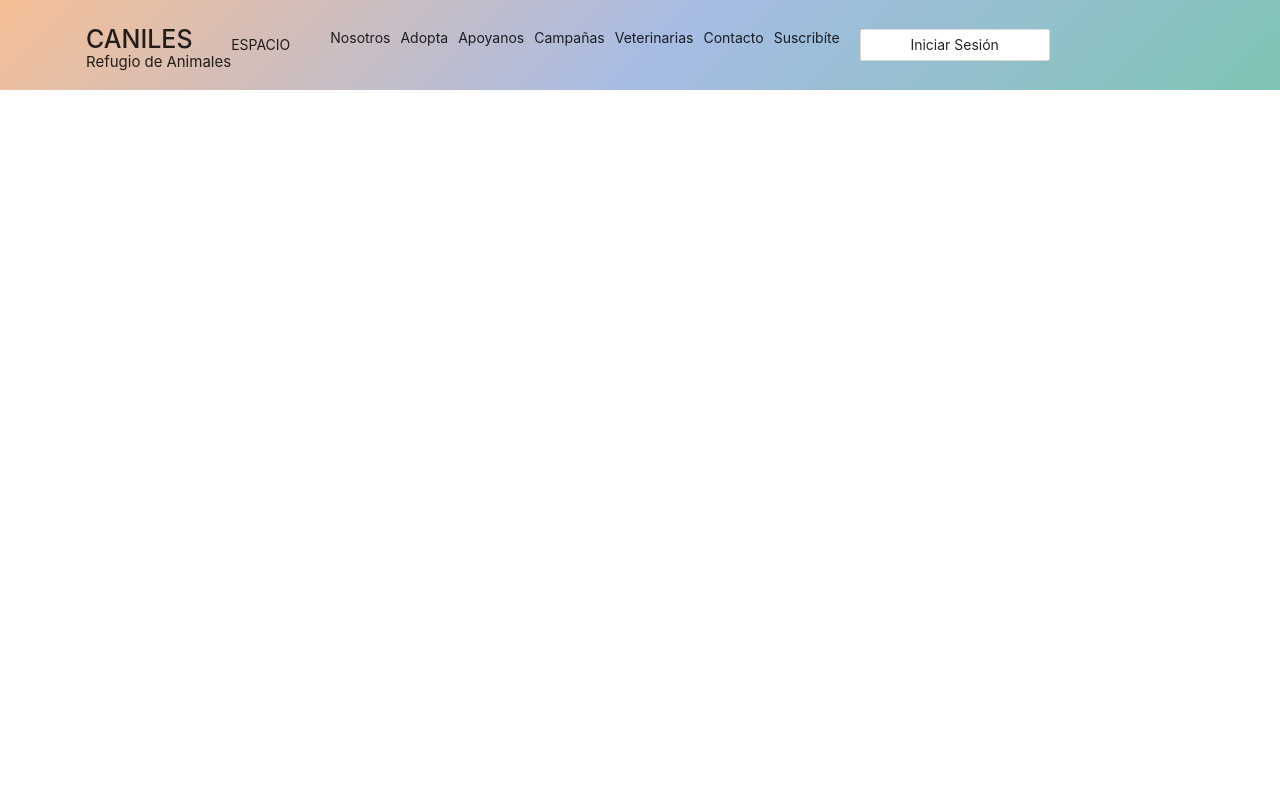
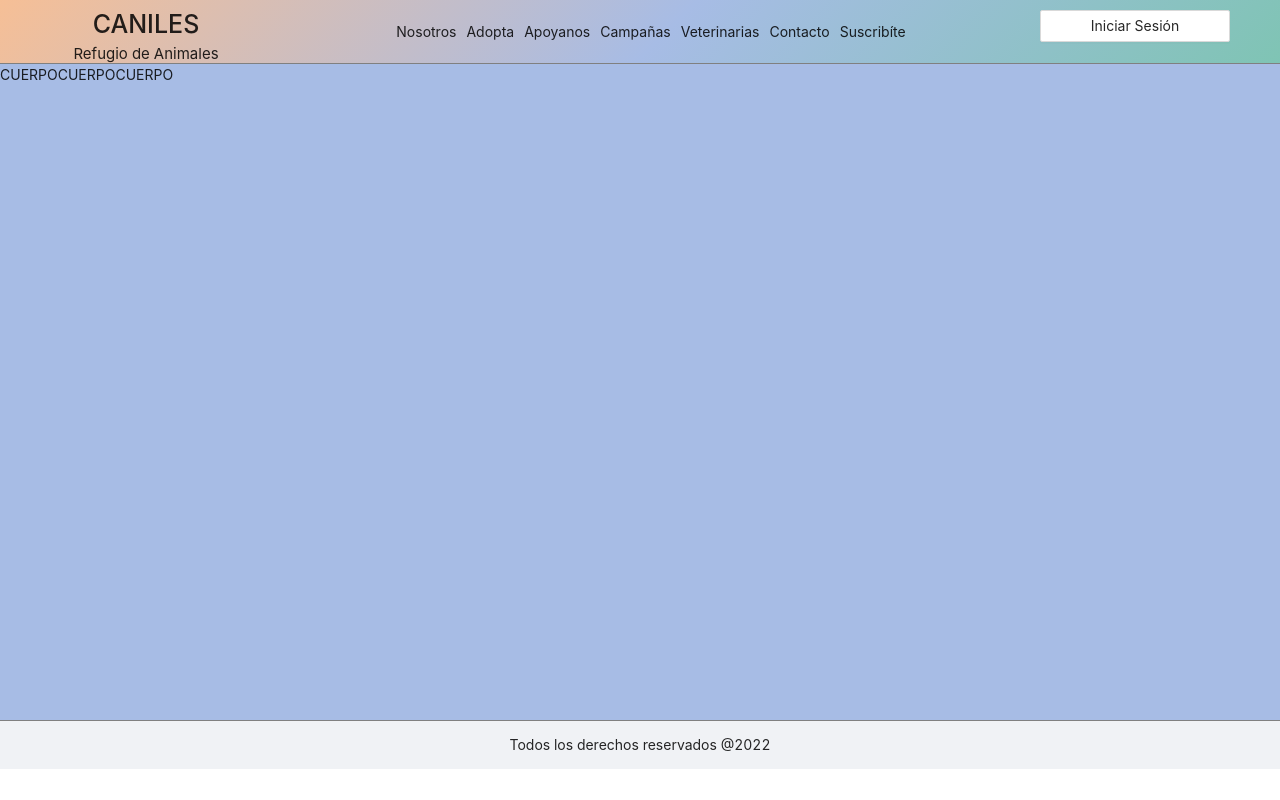
Before and after one commit to tatianadelsoglio/caniles-frontend, a React (Create React App) app: page / in a window 1280 px wide. Built offline with nearby package versions, Linux system fonts and the light colour scheme.

Commit message:
se reestructuro toda la composicion hasta el momento del proyecto

```diff
--- a/src/components/router/AppRouter.js
+++ b/src/components/router/AppRouter.js
@@ -2,7 +2,6 @@ import React from 'react';
 import { BrowserRouter, Routes, Route } from "react-router-dom";
 import Home from '../ui/home/Home';
 import Login from "../ui/login/Login";
-import Main from '../ui/main/Main';
 import Recuperar from '../ui/recuperar/Recuperar';
 
 const AppRouter = () => {
@@ -13,7 +12,6 @@ const AppRouter = () => {
                     <Route path="/" element={<Home/>}/>
                     <Route path="/login" element={<Login/>}/>
                     <Route path="/recuperar" element={<Recuperar/>}/>
-                    <Route path="/main" element={<Main/>}/>
                 </Routes>
             </BrowserRouter>
         </>
--- a/src/components/ui/home/Home.css
+++ b/src/components/ui/home/Home.css
@@ -1,71 +1,85 @@
-/*Body*/
-.home_wrapper {
-  display: flex;
-  width: 100%;
-  height: 100%;
-  overflow-y: auto;
-  background-image: linear-gradient(-225deg, #f6bf96 0%, #a7bce5 52%, #7fc4b4 100%);
+.header_Layout {
+  background: linear-gradient(
+    -225deg,
+    #f6bf96 0%,
+    #a7bce5 52%,
+    #7fc4b4 100%
+  ) !important;
+  /* background-color: #f6bf96; */
+  border-bottom: solid 0.5px gray;
+  width: 100vw;
+  height: 10vh;
 }
 
-
-/*HEADER*/
-.home_header {
-  /* background-color: #7dc0b0; */
-  height: 20%;
-  display: flex;
-  flex-direction: row;
-  align-items: center;
+.ant-col .header_titulo {
+  height: 10vh;
 }
 
-.div_nav_wrapper {
-    display: flex;
+.div_login .ant-col {
+  height: 10vh;
+}
+
+.div_nav .ant-col {
+  height: 10vh;
+}
+
+.header_row {
+  display: flex;
+  justify-content: space-between;
+  height: 10vh;
+}
+
+.header_titulo {
+  display: flex;
+  flex-direction: column;
+  text-align: center;
+  width: 15vw;
+  height: 10vh;
+}
+
+.div_nombre_titulo {
+  margin-top: -8px;
+  height: 5vh;
+  font-size: 25px;
+  font-weight: 500;
+}
+
+.div_subtitulo {
+  height: 5vh;
+  margin-top: -10px;
+  font-size: 15px;
+}
+
+.div_header_nav {
+  display: flex;
   align-items: flex-end;
 }
 
-.div_nav_ul {
+.div_nav {
   display: flex;
   flex-direction: row;
   list-style: none;
+  height: 40px;
 }
 
-.div_nav_ul li {
-  padding-right: 10px;
+.div_nav li {
+  margin-right: 10px;
 }
 
-.div_nav_ul li:hover {
+.div_nav li:hover {
   border-bottom: 1px solid #f6bf96;
+  cursor: pointer;
 }
 
-.div_titulo {
-  display: flex;
-  flex-direction: column;
-  justify-content: center;
-  align-items: flex-start;
-  margin-left: 86px;
-  padding-top: 20px;
-  padding-bottom: 20px;
-}
-
-.div_titulo .div_nombre {
-  height: 20px;
-  font-size: 25px;
-  font-weight: 500;
-  margin-bottom: 10px;
-}
-
-.div_titulo .div_subnombre {
-  height: 20px;
-  font-size: 15px;
-}
-
-.div_home_login{
+.div_login {
   display: flex;
   flex-direction: row;
   justify-content: center;
-  align-items: flex-end;
+  align-items: center;
+  margin-top: 10px;
 }
 
-.div_home_button {
+.div_btn_sesion {
   background-color: #7fc4b4;
   color: #fff;
   border: none;
@@ -80,38 +94,21 @@
   margin-left: 5%;
 }
 
-/*CUERPO*/
-.home_content {
-  /* background-color: #a7bce5; */
-  height: 70%;
+.content_Layout {
+  /* background: linear-gradient(-225deg, #7fc4b4 0%, #a7bce5 52%, #f6bf96 100%) !important; */
+  background-color: #a7bce5;
+  width: 100vw;
+  height: 82vh;
 }
 
-/*FOOTER*/
-.home_footer {
-  /* background-color: #f6bf96; */
-  height: 10%;
+.footer_Layout {
+  text-align: center;
+  display: flex;
+  justify-content: center;
+  align-items: center;
+  /* background: linear-gradient(-225deg, #7fc4b4 0%, #a7bce5 52%, #f6bf96 100%) !important; */
+  background-color: #7fc4b4;
+  border-top: solid 0.5px gray;
+  width: 100vw;
+  height: 5vh;
 }
-
-/*Estilo del Scroll*/
-.home_wrapper::-webkit-scrollbar {
-  -webkit-appearance: none;
-}
-
-.home_wrapper::-webkit-scrollbar:vertical {
-  width: 10px;
-}
-
-.home_wrapper::-webkit-scrollbar-button:increment,
-.home_wrapper::-webkit-scrollbar-button {
-  display: none;
-}
-
-.home_wrapper::-webkit-scrollbar-thumb {
-  background-color: #797979;
-  border-radius: 20px;
-  border: 2px solid #f1f2f3;
-}
-
-.home_wrapper::-webkit-scrollbar-track {
-  border-radius: 10px;
-}
--- a/src/components/ui/home/Home.js
+++ /dev/null
@@ -1,51 +0,0 @@
-import React from "react";
-import { Button } from "antd";
-import { useNavigate } from "react-router-dom";
-import "./Home.css";
-
-const Home = () => {
-  let navigate = useNavigate();
-
-  return (
-    <>
-      <div className="home_wrapper">
-
-        <div className="home_header">
-          <div className="div_titulo">
-            <div className="div_nombre">CANILES</div>
-            <div className="div_subnombre">Refugio de Animales</div>
-          </div>
-
-          <div>ESPACIO</div>
-
-          <div className="div_nav_wrapper">
-            <nav>
-              <ul className="div_nav_ul">
-                <li>Nosotros</li>
-                <li>Adopta</li>
-                <li>Apoyanos</li>
-                <li>Campañas</li>
-                <li>Veterinarias</li>
-                <li>Contacto</li>
-                <li>Suscribíte</li>
-              </ul>
-            </nav>
-          </div>
-
-          <div className="div_home_login">
-            <Button
-              className="div_home_button"
-              onClick={() => navigate("/login")}
-            >
-              Iniciar Sesión
-            </Button>
-          </div>
-        </div>
-        {/* <div className="home_content">Content</div>
-        <div className="home_footer">Footer</div> */}
-      </div>
-    </>
-  );
-};
-
-export default Home;
--- /dev/null
+++ b/src/components/ui/home/Home.jsx
@@ -0,0 +1,67 @@
+import React from "react";
+import { Layout, Row, Col, Button } from "antd";
+import { useNavigate } from "react-router-dom";
+import "./Home.css";
+
+const Home = ({ children }) => {
+  let navigate = useNavigate();
+  const { Header, Content, Footer } = Layout;
+
+  return (
+    <>
+      <Header className="header_Layout">
+        <Row className="header_row">
+          <Col>
+            <div className="header_titulo">
+              <div className="div_nombre_titulo">CANILES</div>
+              <div className="div_subtitulo">Refugio de Animales</div>
+            </div>
+          </Col>
+          <Col>
+            <div className="div_header_nav">
+              <nav>
+                <ul className="div_nav">
+                  <li>Nosotros</li>
+                  <li>Adopta</li>
+                  <li>Apoyanos</li>
+                  <li>Campañas</li>
+                  <li>Veterinarias</li>
+                  <li>Contacto</li>
+                  <li>Suscribíte</li>
+                </ul>
+              </nav>
+            </div>
+          </Col>
+          <Col>
+            <div className="div_login">
+              <Button
+                className="div_btn_sesion"
+                onClick={() => navigate("/login")}
+              >
+                Iniciar Sesión
+              </Button>
+            </div>
+          </Col>
+        </Row>
+      </Header>
+      <Content className="content_Layout">
+        <Row>
+          <Col>
+            <div>CUERPO</div>
+          </Col>
+          <Col>
+            <div>CUERPO</div>
+          </Col>
+          <Col>
+            <div>CUERPO</div>
+          </Col>
+        </Row>
+      </Content>
+      <Footer className="footer_Layout">
+        Todos los derechos reservados @2022
+      </Footer>
+    </>
+  );
+};
+
+export default Home;
--- a/src/components/ui/main/Main.js
+++ /dev/null
@@ -1,16 +0,0 @@
-import React from 'react';
-import { useNavigate } from "react-router-dom";
-import "./Main.css";
-
-const Main = () => {
-
-    let navigate = useNavigate();
-
-    return (
-        <div>
-            <h1>Main</h1>
-        </div>
-    );
-};
-
-export default Main;
```
Also changed, not shown: src/components/ui/main/Main.css (deleted).
